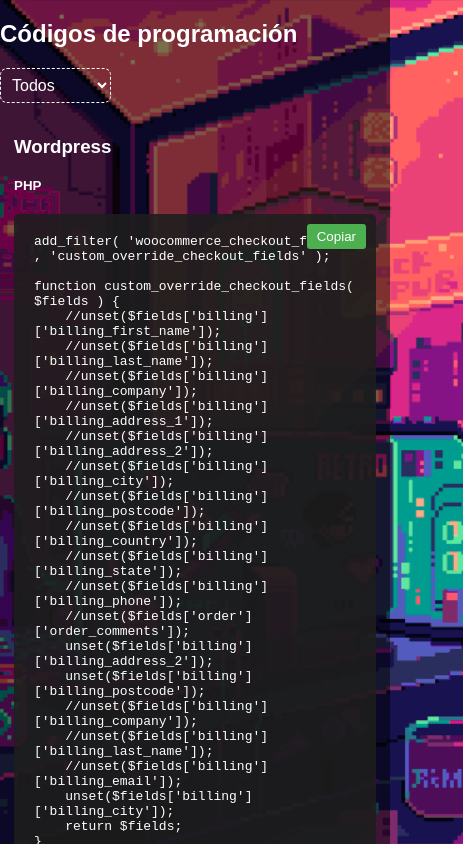
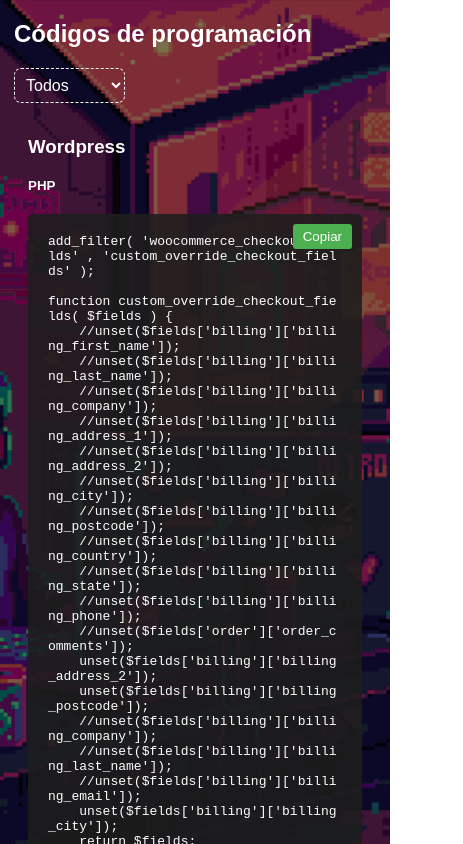
Before and after one commit to jhorman9/programming-code, a React (Vite) app: page / in a window 390 px wide. Shown: the top 844 px of the page, 463 px wide, since content can reach past the window. Built offline with nearby package versions, Linux system fonts and the light colour scheme.

Commit message:
ajustando responsive

```diff
--- a/src/index.css
+++ b/src/index.css
@@ -83,6 +83,7 @@ h2{
 
 .code-container pre{
   text-wrap: wrap;
+  word-break: break-all;
 }
 
 .copy-button {
```
